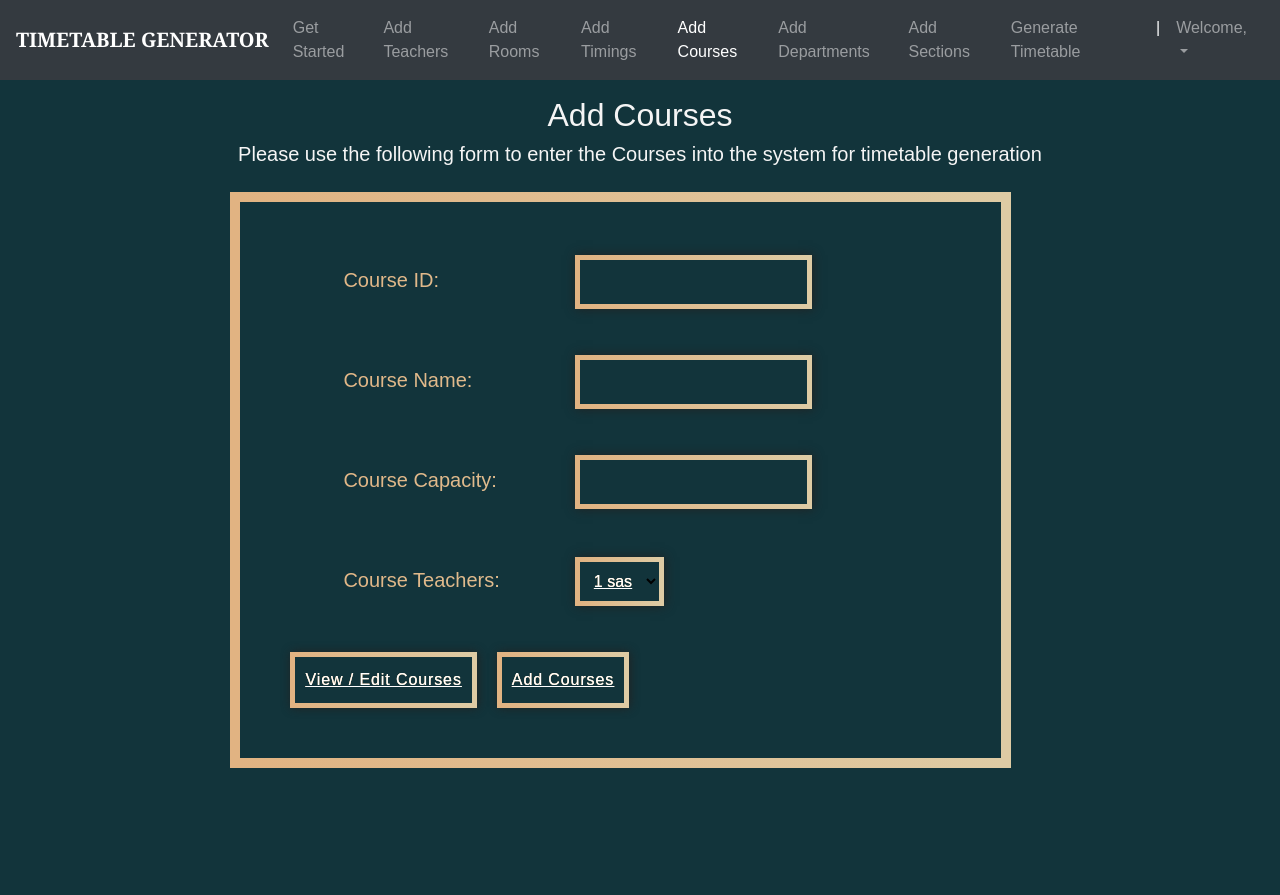
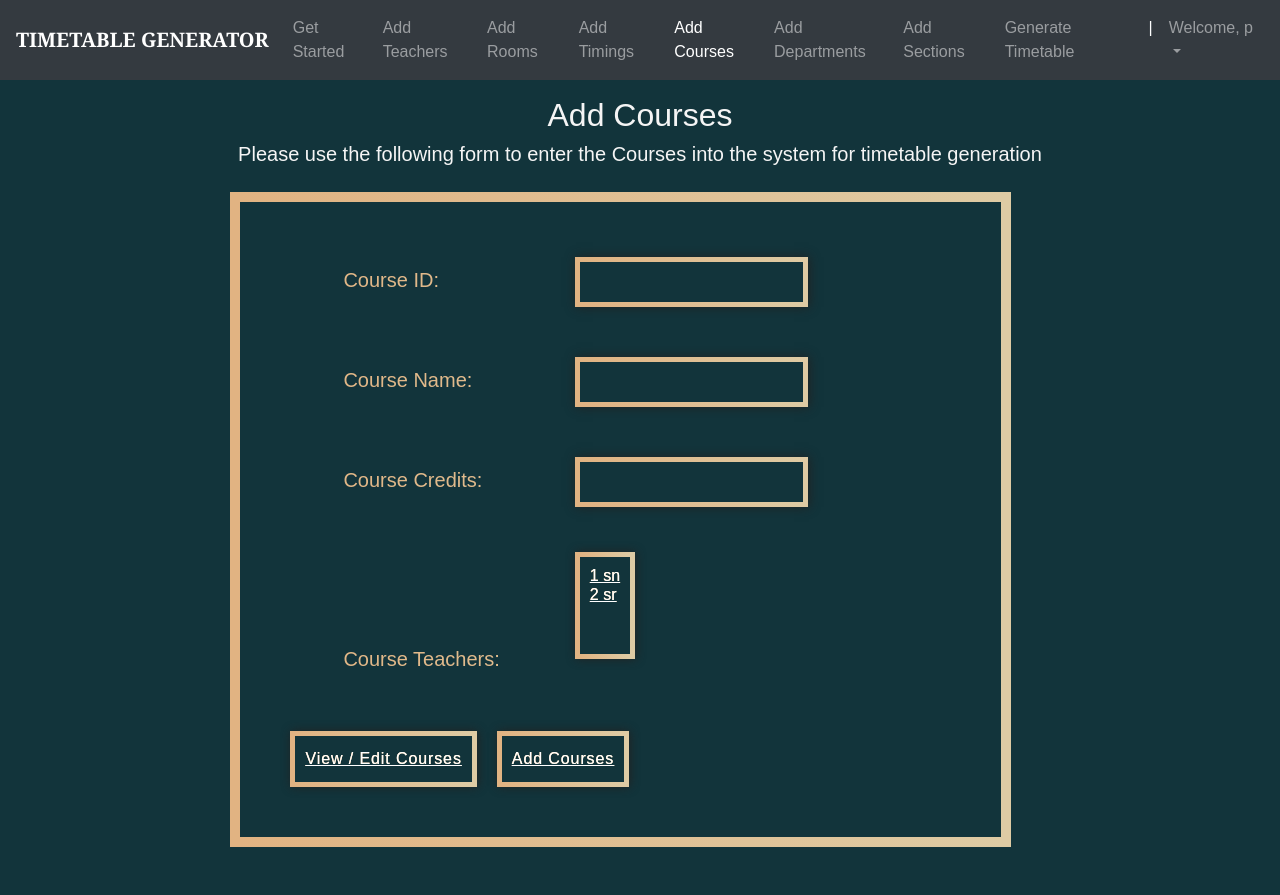
Before and after one commit to BhuvanKoduru/DBMS-Project, a Django app: page /add_courses in a window 1280 px wide. Before the commit the page ends 768 px from the top, so only its background shows below. Run offline with Django 3.2, Linux system fonts and the light colour scheme; a user stored in the database is signed in; data comes from the database, SQL or seed files in the repository; both versions use the stored data as it was after the commit; parts of the project's set-up code (start-up, migrations or seed data) failed here and were passed over; some libraries are stand-ins or nearby versions.

Commit message:
working model hopefully

```diff
--- a/TTGS Code/projttgs/projttgs/settings.py
+++ b/TTGS Code/projttgs/projttgs/settings.py
@@ -78,7 +78,7 @@ WSGI_APPLICATION = 'projttgs.wsgi.application'
 DATABASES = {
     'default': {
         'ENGINE': 'django.db.backends.sqlite3',
-        'NAME': os.path.join(BASE_DIR, 'db.sqlite3'),
+        'NAME': os.path.join(BASE_DIR, 'db_new.sqlite3'),
     }
 }
 
--- a/TTGS Code/projttgs/templates/addCourses.html
+++ b/TTGS Code/projttgs/templates/addCourses.html
@@ -329,6 +329,21 @@
 		box-shadow: #222 1px 0 10px;
 		caret-color:white;
 	}
+	.tabcontent select,input
+	{
+		border: 5px solid;
+		border-image-slice: 1;
+		background: var(--gradient) !important;
+		-webkit-background-clip: text !important;
+		-webkit-text-fill-color: #fff !important;
+		border-image-source:  var(--gradient) !important;
+		text-decoration: underline;
+		transition: all .4s ease;
+		margin:10px;
+		padding:10px;
+		box-shadow: #222 1px 0 10px;
+		caret-color:white;
+	}
 
     </style>
 
--- a/TTGS Code/projttgs/templates/courseslist.html
+++ b/TTGS Code/projttgs/templates/courseslist.html
@@ -440,7 +440,7 @@ fieldset button
             <tr class="table-headers">
             <th>Course Code</th>
             <th>Course Name</th>
-            <th>Max number of students</th>
+            <th>Course Credits</th>
             <th  class="empty"></th>
             </tr>
             </thead>
@@ -450,7 +450,7 @@ fieldset button
             <tr>
              <td>{{crs.course_number}}</td>
              <td>{{crs.course_name}}</td>
-             <td>{{crs.max_numb_students}}</td>
+             <td>{{crs.credits}}</td>
              <td class="empty">
                 <form action="{% url 'deletecourse' crs.course_number %}" method="post">
                         {% csrf_token %}
--- a/TTGS Code/projttgs/templates/inslist.html
+++ b/TTGS Code/projttgs/templates/inslist.html
@@ -438,8 +438,9 @@ fieldset button
         <table class="table1">
             <thead>
             <tr class="table-headers">
-            <th>UID</th>
+            <th>ID</th>
             <th>Name</th>
+            <th>Designation</th>
             <th  class="empty"></th>
             </tr>
             </thead>
@@ -449,6 +450,7 @@ fieldset button
             <tr>
              <td>{{inst.uid}}</td>
              <td>{{inst.name}}</td>
+             <td>{{inst.desig}}</td>
              <td class="empty">
                 <form action="{% url 'deleteinstructor' inst.id %}" method="post">
                         {% csrf_token %}
--- a/TTGS Code/projttgs/templates/roomslist.html
+++ b/TTGS Code/projttgs/templates/roomslist.html
@@ -443,7 +443,7 @@ fieldset button
             <thead>
             <tr class="table-headers">
             <th>Room No.</th>
-            <th>Seating Capacity</th>
+            <th>Room type</th>
             <th  class="empty"></th>
             </tr>
             </thead>
@@ -452,7 +452,7 @@ fieldset button
             {% for rm in rooms %}
             <tr>
              <td>{{rm.r_number}}</td>
-             <td>{{rm.seating_capacity}}</td>
+             <td>{{rm.r_type}}</td>
              <td class="empty">
                 <form action="{% url 'deleteroom' rm.id %}" method="post">
                         {% csrf_token %}
--- a/TTGS Code/projttgs/ttgen/forms.py
+++ b/TTGS Code/projttgs/ttgen/forms.py
@@ -7,11 +7,13 @@ class RoomForm(ModelForm):
         model = Room
         labels = {
             "r_number": "Room ID",
-            "seating_capacity": "Capacity"
+            #"seating_capacity": "Capacity",
+            "r_type": "Room type"
         }
         fields = [
             'r_number',
-            'seating_capacity'
+            #'seating_capacity'
+            'r_type'
         ]
 
 
@@ -19,12 +21,20 @@ class InstructorForm(ModelForm):
     class Meta:
         model = Instructor
         labels = {
-            "uid": "Teacher UID",
-            "name": "Full Name"
+            "uid": "Teacher ID",
+            "name": "Full Name",
+            "desig": "Designation"
+
+        }
+        widgets = {
+             'uid': forms.TextInput(attrs={'class':"test-class"}),
+            'name': forms.TextInput(attrs={'class':"test-class"}),
+            'desig': forms.Select(attrs={'class':"test-class"}),
         }
         fields = [
             'uid',
             'name',
+            'desig'
         ]
 
 
@@ -51,20 +61,20 @@ class MeetingTimeForm(ModelForm):
 class CourseForm(ModelForm):
     class Meta:
         model = Course
-        fields = ['course_number', 'course_name', 'max_numb_students', 'instructors']
+        fields = ['course_number', 'course_name', 'credits', 'instructors']
         labels = {
             "course_number": "Course ID",
             "course_name": "Course Name",
-            "max_numb_students": "Course Capacity",
+            "credits": "Course Credits",
             "instructors": "Course Teachers"
         }
-        widgets = {
-             'course_number': forms.TextInput(attrs={'class':"test-class"}),
-            'course_name': forms.TextInput(attrs={'class':"test-class"}),
-            'max_numb_students': forms.TextInput(attrs={'class':"test-class"}),
-            "instructors":forms.Select(attrs={'class':"test-class"})
+        # widgets = {
+        #      'course_number': forms.TextInput(attrs={'class':"test-class"}),
+        #     'course_name': forms.TextInput(attrs={'class':"test-class"}),
+        #     'credits': forms.TextInput(attrs={'class':"test-class"}),
+        #     "instructors":forms.MultipleChoiceField(attrs={'class':"test-class"})
 
-        }
+        # }
 
 
 
@@ -75,11 +85,6 @@ class DepartmentForm(ModelForm):
         labels = {
             "dept_name": "Department Name",
             "courses": "Corresponding Courses"
-        }
-        widgets = {
-             'dept_name': forms.TextInput(attrs={'class':"test-class"}),
-            'courses': forms.Select(attrs={'class':"test-class"}),
-            #'day': forms.Select(attrs={'class':"test-class"}),
         }
 
 
--- a/TTGS Code/projttgs/ttgen/models.py
+++ b/TTGS Code/projttgs/ttgen/models.py
@@ -25,15 +25,26 @@ DAYS_OF_WEEK = (
     ('Saturday', 'Saturday'),
 )
 
+DESIGNATIONS= (
+    ('Prof.','Prof'),
+    ('Asst. Prof','Asst. Prof'),
+    ('Associate Prof', 'Associate Prof')
+)
+
 POPULATION_SIZE = 9
 NUMB_OF_ELITE_SCHEDULES = 1
 TOURNAMENT_SELECTION_SIZE = 3
 MUTATION_RATE = 0.1
 
-
+ROOM_TYPES= (
+    ('Theory', 'Theory'),
+    ('Lab','Lab')
+)
 class Room(models.Model):
     r_number = models.CharField(max_length=6)
-    seating_capacity = models.IntegerField(default=0)
+    seating_capacity = models.IntegerField(default=60)
+    r_type = models.CharField(max_length=10,choices=ROOM_TYPES)
+
 
     def __str__(self):
         return self.r_number
@@ -42,6 +53,7 @@ class Room(models.Model):
 class Instructor(models.Model):
     uid = models.CharField(max_length=6)
     name = models.CharField(max_length=25)
+    desig = models.CharField(max_length=25,choices=DESIGNATIONS)
 
     def __str__(self):
         return f'{self.uid} {self.name}'
@@ -59,7 +71,8 @@ class MeetingTime(models.Model):
 class Course(models.Model):
     course_number = models.CharField(max_length=5, primary_key=True)
     course_name = models.CharField(max_length=40)
-    max_numb_students = models.CharField(max_length=65)
+   # max_numb_students = models.CharField(max_length=65) #rename to credits
+    credits=models.CharField(max_length=4)
     instructors = models.ManyToManyField(Instructor)
 
     def __str__(self):
--- /dev/null
+++ b/TTGS Code/projttgs/ttgen/to-do.txt
@@ -0,0 +1,4 @@
+1. add teacher designation alter models and forms and displays  done
+2. add room type same as above done
+3. rename max_numb_students to credits same as above done
+4. explain to anand ks: remove widgets and just add sytling in da html page as done in the addCourses.html file
--- a/TTGS Code/projttgs/ttgen/views.py
+++ b/TTGS Code/projttgs/ttgen/views.py
@@ -28,7 +28,7 @@ class Data:
 
     def get_courses(self): return self._courses
 
-    def get_depts(self): return self._depts
+    def get_depts(self): return self._depts\
 
     def get_meetingTimes(self): return self._meetingTimes
 
@@ -54,15 +54,45 @@ class Schedule:
             self._isFitnessChanged = False
         return self._fitness
 
+# timings =[]
+#temp=
+# "IS_SEM_3" = {
+#     "MON": ["7:30-8:30","7:30-8:30","7:30-8:30","7:30-8:30"]
+#     "TUE": ["7:30-8:30","7:30-8:30","7:30-8:30","7:30-8:30"]
+#     "WED": ["7:30-8:30","7:30-8:30","7:30-8:30","7:30-8:30"]
+# }
+#timings.append(temp)
+# timings=[
+# "IS_SEM_3" {
+#               MON,TUE,WED...
+#              },
+#"IS_SEM_5" {
+#               MON,TUE,WED...
+#              }
+# ]
+
+# to find: if IS_SEM_3 has a 7:30 to 8:30 class on MON:
+# required_dict=timings[timings.index("IS_SEM_3")]
+# required_day_timings= required_dict["MON"]
+# required_bool_time= needed_time in required_day_timings
+# #
+# print ("hurray")
+#
+
     def initialize(self):
         sections = Section.objects.all()
         for section in sections:
             dept = section.department
             n = section.num_class_in_week
+            # n=0
+            # courses = dept.courses.all()
+            # for course in courses:
+            #     n+=course.credits
             if n <= len(MeetingTime.objects.all()):
                 courses = dept.courses.all()
                 for course in courses:
                     for i in range(n // len(courses)):
+                    #for i in range (course.credits):
                         crs_inst = course.instructors.all()
                         newClass = Class(self._classNumb, dept, section.section_id, course)
                         self._classNumb += 1
@@ -91,8 +121,8 @@ class Schedule:
         self._numberOfConflicts = 0
         classes = self.get_classes()
         for i in range(len(classes)):
-            if classes[i].room.seating_capacity < int(classes[i].course.max_numb_students):
-                self._numberOfConflicts += 1
+            #if classes[i].room.seating_capacity < int(classes[i].course.max_numb_students):
+            #    self._numberOfConflicts += 1
             for j in range(len(classes)):
                 if j >= i:
                     #print(classes[j].section_id)
```
Also changed, not shown: TTGS Code/projttgs/templates/addDepts.html (+17 -1 lines), TTGS Code/projttgs/db.sqlite3, TTGS Code/projttgs/db_new.sqlite3 (added), TTGS Code/projttgs/ttgen/migrations/0001_initial.py, TTGS Code/projttgs/ttgen/migrations/0010_auto_20230105_1310.py (deleted), TTGS Code/projttgs/ttgen/migrations/0011_remove_meetingtime_dept.py (deleted).
